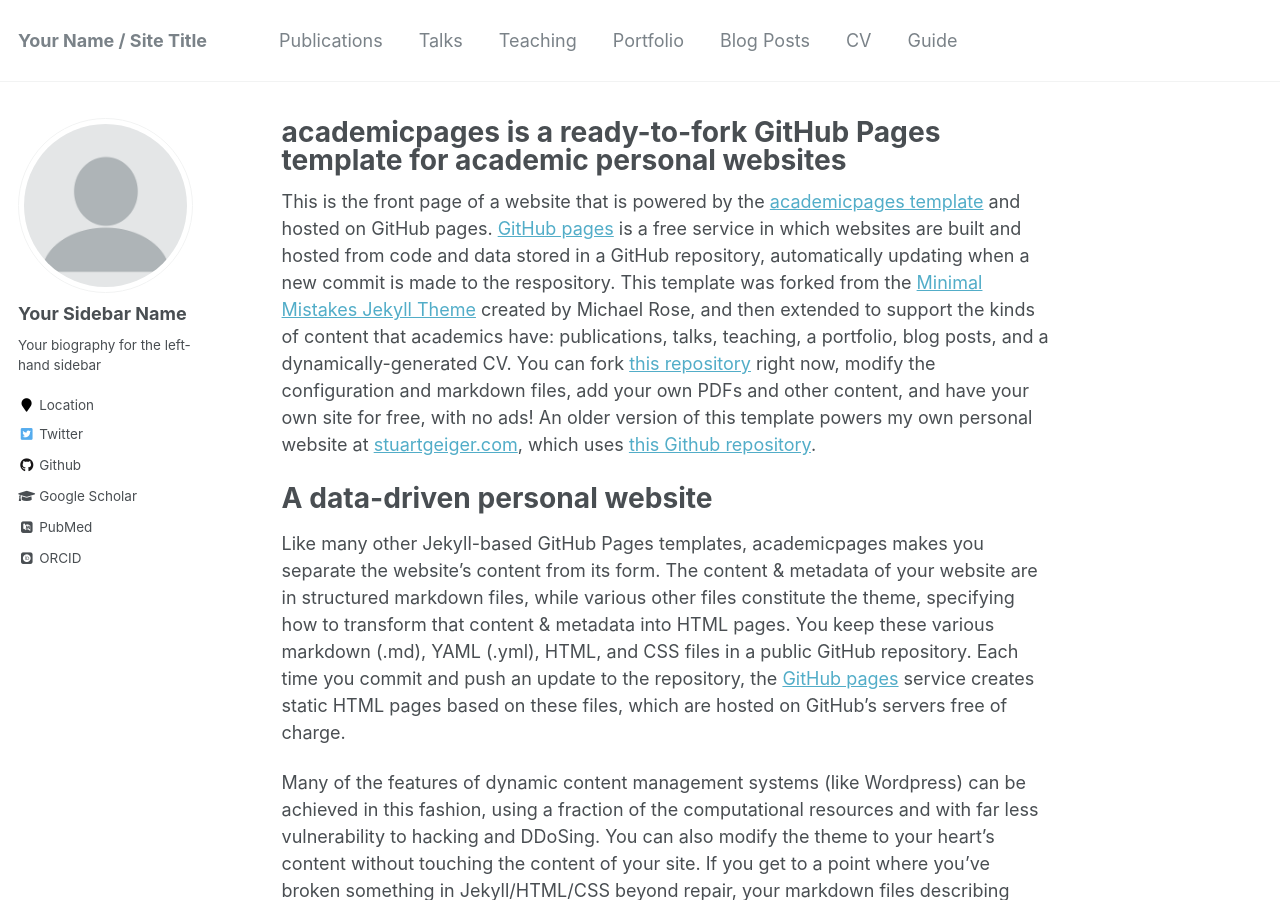
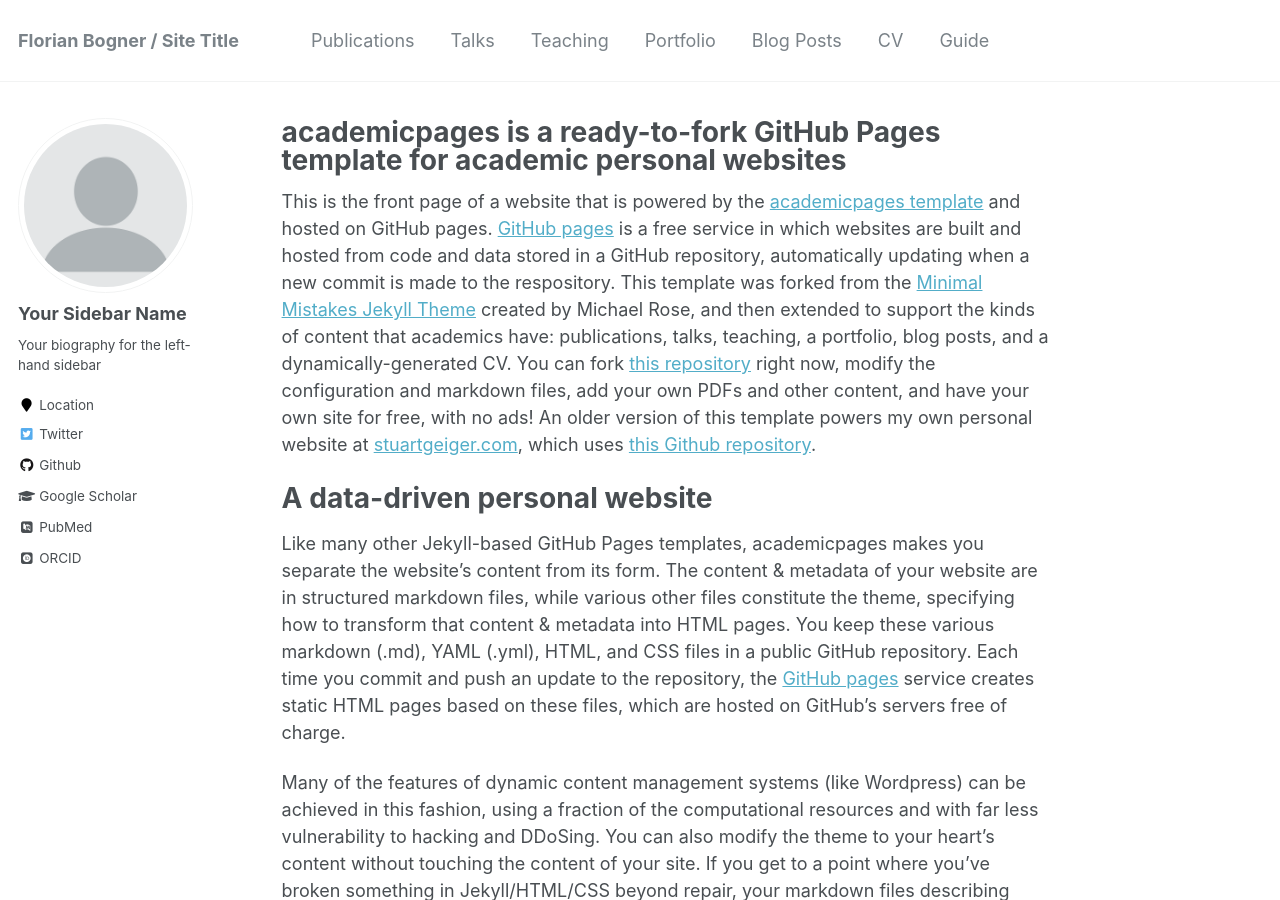
Before and after one commit to florian-bogner/Florian-Bogner.GitHub.io, a Jekyll site: the page built from _pages/about.md, in a window 1280 px wide and 900 px high. Built offline with Jekyll 4.4.1, drawn with Linux system fonts in a browser that asks for light colours; some web fonts are replaced.

Commit message:
Change name

```diff
--- a/_config.yml
+++ b/_config.yml
@@ -7,7 +7,7 @@
 
 # Site Settings
 locale                   : "en-US"
-title                    : "Your Name / Site Title"
+title                    : "Florian Bogner / Site Title"
 title_separator          : "-"
 name                     : &name "Florian Bogner"
 description              : &description "personal description"
```
